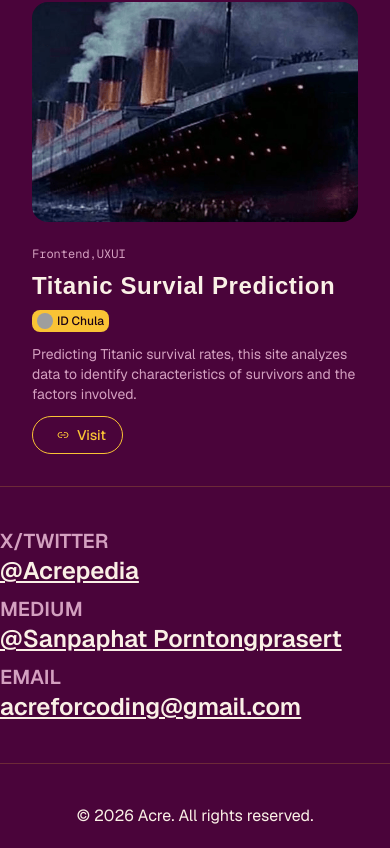
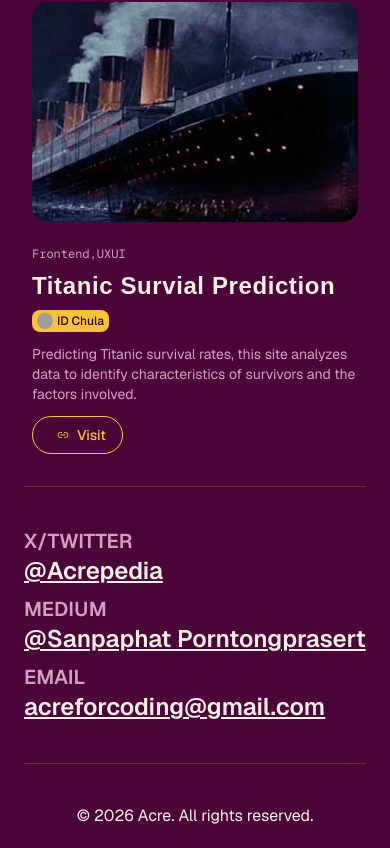
Before and after one commit to GeneralAcre/story-of-acre, a Next.js app: page / in a window 390 px wide. Shown: the part 6039-6887 px from the top of the page. Built offline with nearby package versions, Linux system fonts and the light colour scheme; grey boxes are pictures that could not be loaded; a web font is replaced by a local one.

Commit message:
fix footer mobile

```diff
--- a/src/components/common/footer.tsx
+++ b/src/components/common/footer.tsx
@@ -4,7 +4,7 @@ import Link
 
 export default function Footer() {
   return (
-    <div className="flex w-screen flex-1 flex-col gap-10 ml-[calc(50%-50vw)] mr-[calc(50%-50vw)]">
+    <div className="flex w-screen flex-1 flex-col gap-10 px-6 ml-[calc(50%-50vw)] mr-[calc(50%-50vw)] md:px-16">
       <Separator />
       <div className="flex flex-wrap gap-x-20 gap-y-2 md:justify-around">
         <div className="text-start text-2xl font-semibold md:text-3xl">
```
